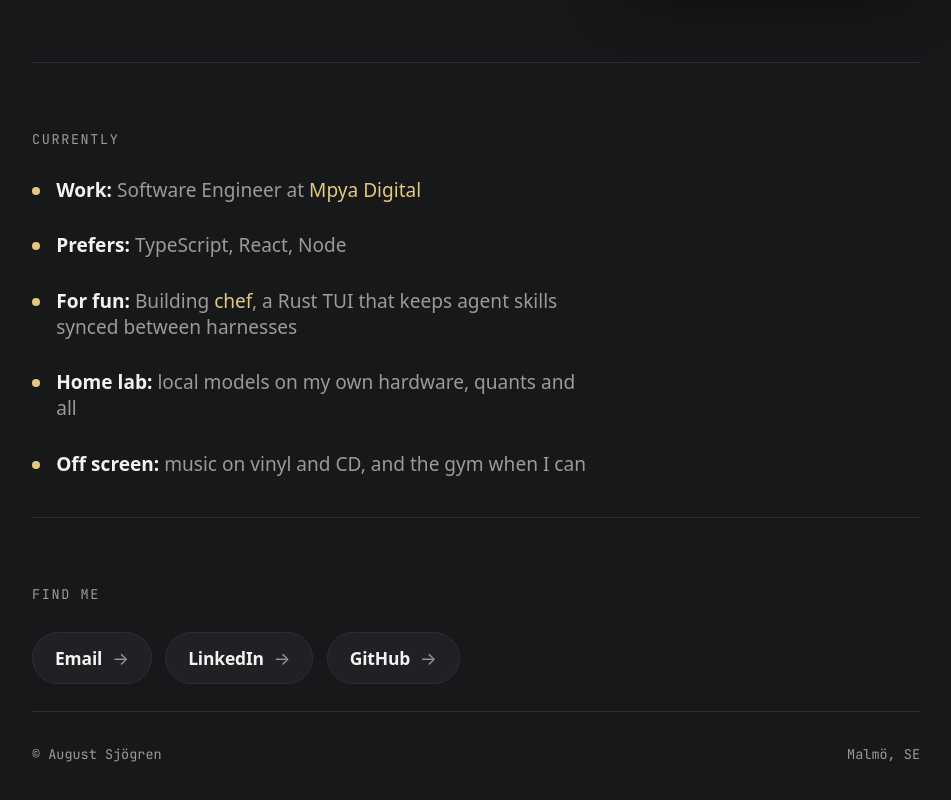
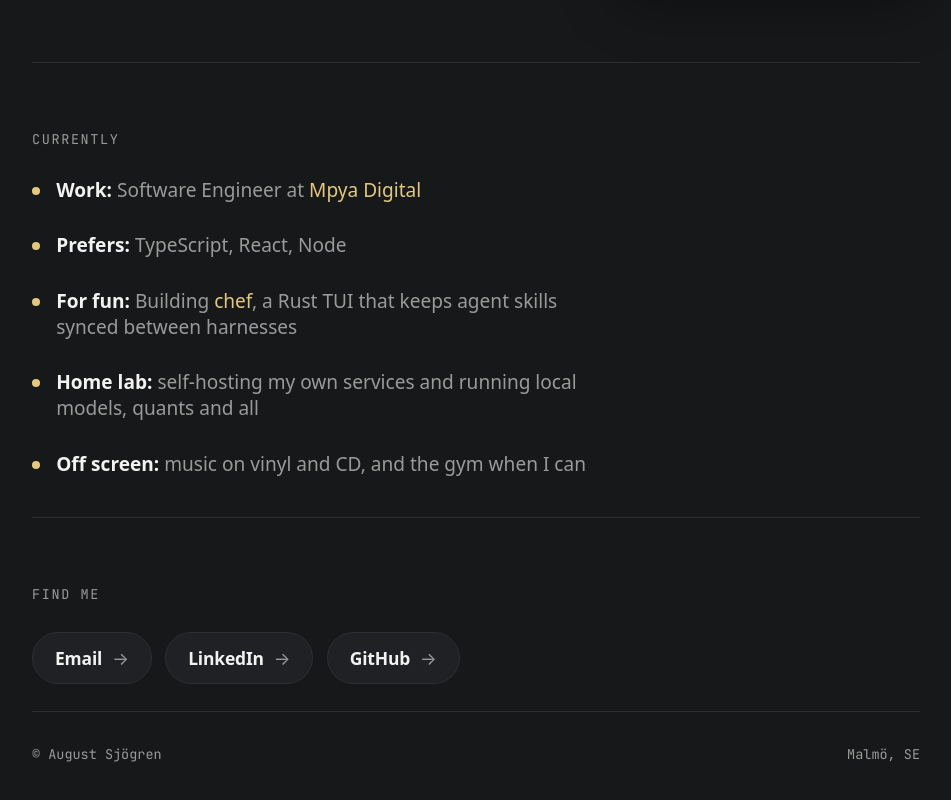
Before and after one commit to augustsjogren/portfolio, a React (Vite) app: page / in a window 1280 px wide. Shown: the part 583-1383 px from the top of the page, without its empty margins (164-1115 px from the left). Built offline with nearby package versions, Linux system fonts and the light colour scheme.

Commit message:
Home lab line: separate self-hosting from local models

```diff
--- a/src/content.ts
+++ b/src/content.ts
@@ -69,7 +69,9 @@ export const home = {
     },
     {
       label: 'Home lab',
-      text: [{ text: 'local models on my own hardware, quants and all' }],
+      text: [
+        { text: 'self-hosting my own services and running local models, quants and all' },
+      ],
     },
     {
       label: 'Off screen',
```
